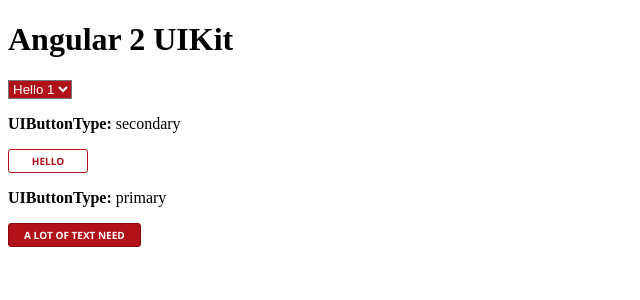
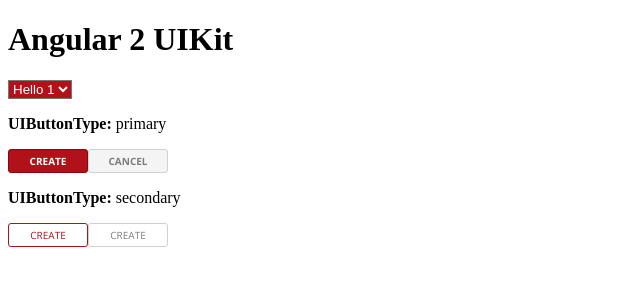
Before and after one commit to Nikola-xiii/ng-uikit, an Angular app: page / in a window 1280 px wide. Shown: the top 300 px of the page, without its empty margins (0-640 px from the left). Built offline with nearby package versions, Linux system fonts and the light colour scheme.

Commit message:
<uikit-button> working version

```diff
--- a/components/button/button.component.scss
+++ b/components/button/button.component.scss
@@ -14,14 +14,14 @@
   font-family: $font-root-family;
   text-transform: uppercase;
   border-radius: 3px;
+  border: 1px solid;
   font-size: 10px;
   line-height: 1.4;
-  font-weight: bold;
-}
+  font-weight: 700;
 
-.uikit-button-primary {
+  &-primary {
     background: $red;
-  border: 1px solid $red-darker;
+    border-color: $red-darker;
     color: $white;
     font-weight: bold;
 
@@ -29,29 +29,40 @@
       background: $red-darker;
       cursor: pointer;
     }
-}
 
-.uikit-button-cancel {
+    &.cancel {
       background: $grey;
-  border: 1px solid $grey-darker;
+      border-color: $grey-darker;
       color: $grey-dark;
-  font-weight: bold;
 
       &:hover {
         background: $grey-darker;
         cursor: pointer;
       }
     }
+  }
 
-.uikit-button-secondary {
+  &-secondary {
     background: $white;
-  border: 1px solid $red;
+    border-color: $red;
     color: $red;
-  font-weight: bold;
+    font-weight: 400;
 
     &:hover {
       background: $red-darker;
       color: $white;
       cursor: pointer;
     }
+
+    &.cancel {
+      background: $white;
+      border-color: $grey-darker;
+      color: $grey-dark;
+
+      &:hover {
+        background: $grey-darker;
+        cursor: pointer;
       }
+    }
+  }
+}
--- a/src/app/app.component.html
+++ b/src/app/app.component.html
@@ -7,7 +7,9 @@
     <li>Hello 1</li>
   </ul>
 </uikit-select>
+<p><strong>UIButtonType:</strong> primary</p>
+<uikit-button UIButtonType="primary">Create</uikit-button>
+<uikit-button UIButtonType="primary cancel">Cancel</uikit-button>
 <p><strong>UIButtonType:</strong> secondary</p>
-<uikit-button type="submit" UIButtonType="secondary">Hello</uikit-button>
-<p><strong>UIButtonType:</strong> primary</p>
-<uikit-button UIButtonType="primary">A lot of text need</uikit-button>
+<uikit-button type="submit" UIButtonType="secondary">Create</uikit-button>
+<uikit-button type="submit" UIButtonType="secondary cancel">Create</uikit-button>
```
Lines whose indentation alone changed are shown as unchanged.
